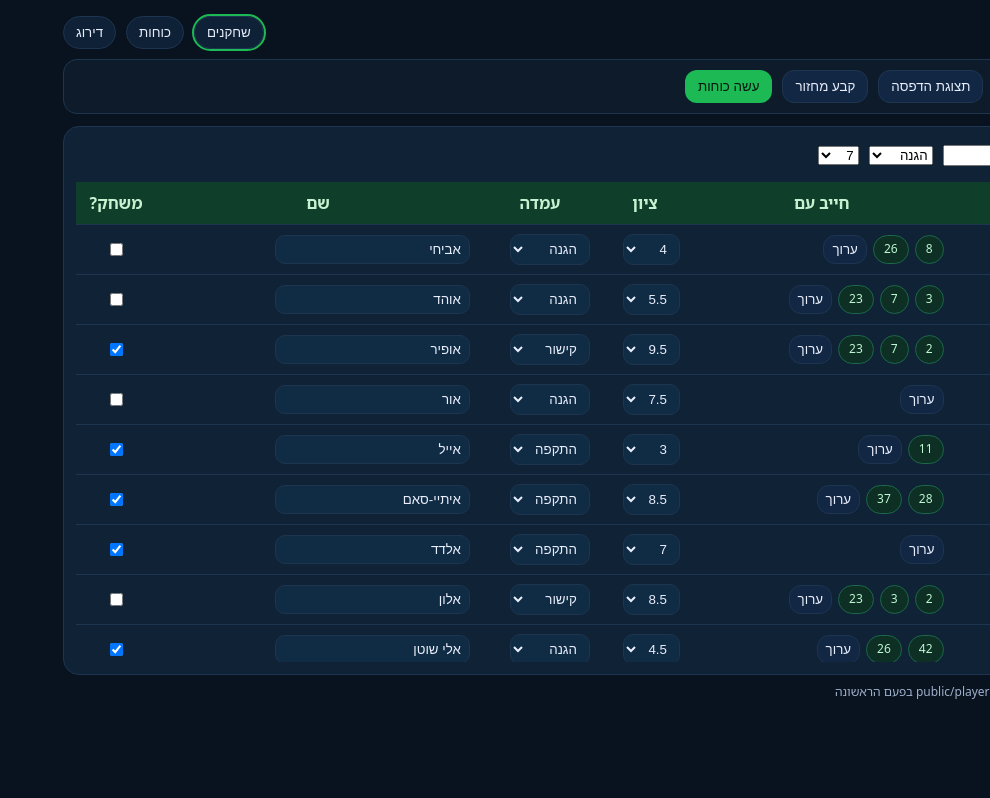
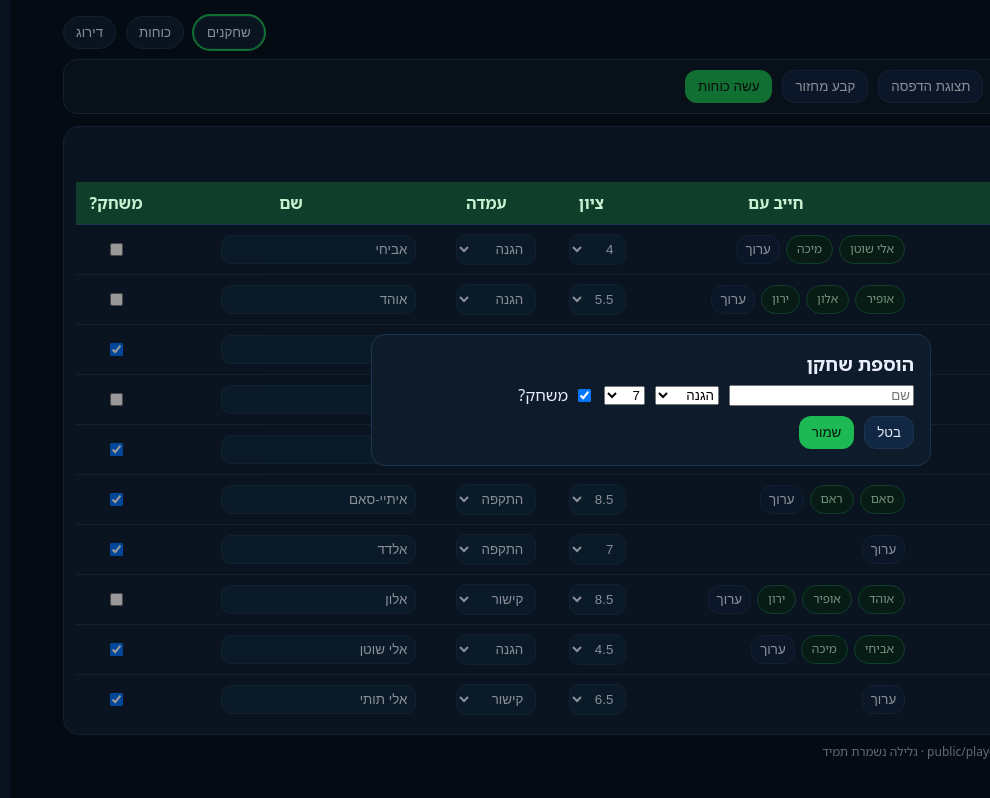
Before and after one commit to ShmuelBarazani/KATREGEL-Gan-Daniel, a React (Vite) app: page / in a window 1280 px wide. Both pictures are taken after a click on the button "הוסף שחקן". Shown: the whole page, without its empty margins (290-1280 px from the left). Built offline with nearby package versions, Linux system fonts and the light colour scheme.

Commit message:
Update App.jsx

```diff
--- a/src/App.jsx
+++ b/src/App.jsx
@@ -1,7 +1,7 @@
-import { useEffect, useMemo, useState } from 'react'
+import { useEffect, useLayoutEffect, useMemo, useRef, useState } from 'react'
 
 /* ===== נתוני קבע ===== */
-const LS_KEY = 'katregel_state_v1'
+const LS_KEY = 'katregel_state_v2'
 const POS = [ ['GK','שוער'], ['DF','הגנה'], ['MF','קישור'], ['FW','התקפה'] ]
 const RATING_STEPS = Array.from({length:19}, (_,i)=> (1 + i*0.5)) // 1..10 בקפיצות 0.5
 
@@ -10,22 +10,54 @@ const uid = () => Math.random().toString(36).slice(2) + '-' + Date.now().toStrin
 const roleName = (code) => ({GK:'שוער',DF:'הגנה',MF:'קישור',FW:'התקפה'}[code]||code)
 const normRole = (v)=>{const t=(v||'').toString().trim().toLowerCase(); if(['gk','ש','שוער'].includes(t))return 'GK'; if(['df','ה','הגנה','בלם','מגן'].includes(t))return 'DF'; if(['mf','ק','קישור','קשר'].includes(t))return 'MF'; if(['fw','ח','התקפה','חלוץ','כנף'].includes(t))return 'FW'; return ['GK','DF','MF','FW'].includes(v)?v:'MF'}
 
-/* פרסור כללי לשחקנים (תומך players.json שלך: id,name,pos,r,selected,prefer,avoid) */
+/* --- שמירת מיקום גלילה: ref + מפתח --- */
+function useStickyScroll(key){
+  const ref = useRef(null)
+  useLayoutEffect(()=>{
+    const el = ref.current; if(!el) return
+    // שחזור גלילה
+    const y = sessionStorage.getItem('scroll:'+key)
+    if(y) el.scrollTop = parseInt(y,10)
+    const onScroll = () => sessionStorage.setItem('scroll:'+key, String(el.scrollTop))
+    el.addEventListener('scroll', onScroll)
+    return ()=> el.removeEventListener('scroll', onScroll)
+  },[key])
+  return ref
+}
+
+/* פרסור שחקנים (תומך players.json שלך: id,name,pos,r,selected,prefer,avoid) */
 function parsePlayersText(text){
   text=(text||'').trim(); if(!text) return []
-  try{const arr=JSON.parse(text); if(Array.isArray(arr)) return arr.map(x=>({
+  try{
+    const arr=JSON.parse(text)
+    if(Array.isArray(arr)) return arr.map(x=>({
       id: (x.id!=null? String(x.id): uid()),
       name: x.name||x.שם,
       role: normRole(x.role||x.תפקיד||x.pos),
       rating: Number(x.rating||x.ציון||x.r||7),
       selected: Boolean(x.selected),
-    prefer: Array.isArray(x.prefer)? x.prefer.map(String):[],
-    avoid: Array.isArray(x.avoid)? x.avoid.map(String):[],
-  })).filter(p=>p.name)} catch{}
-  // שורות חופשיות/CSV
+      prefer: Array.isArray(x.prefer)? x.prefer.map(v=>String(v)):[],
+      avoid: Array.isArray(x.avoid)? x.avoid.map(v=>String(v)):[],
+    })).filter(p=>p.name)
+  }catch{}
+  // שורות/CSV
   const rows=text.split(/\r?\n/).map(l=>l.trim()).filter(Boolean); const out=[]
-  for(const r of rows){const parts=r.split(/[\t,;|]/).map(s=>s.trim()).filter(Boolean); if(parts.length===1) out.push({id:uid(),name:parts[0],role:'MF',rating:7,selected:true,prefer:[],avoid:[]}); else{const [nm,rl,rt]=parts; out.push({id:uid(),name:nm,role:normRole(rl),rating:Number(rt||7),selected:true,prefer:[],avoid:[]});}}
+  for(const r of rows){
+    const parts=r.split(/[\t,;|]/).map(s=>s.trim()).filter(Boolean)
+    if(parts.length===1) out.push({id:uid(),name:parts[0],role:'MF',rating:7,selected:true,prefer:[],avoid:[]})
+    else { const [nm,rl,rt]=parts; out.push({id:uid(),name:nm,role:normRole(rl),rating:Number(rt||7),selected:true,prefer:[],avoid:[]}) }
+  }
   return out
+}
+
+/* ממיר prefer/avoid שמכילים מזהים לשמות בפועל */
+function refsToNames(list){
+  const id2name = new Map(list.map(p=>[String(p.id), p.name]))
+  return list.map(p=>({
+    ...p,
+    prefer: (p.prefer||[]).map(x => id2name.get(String(x)) || String(x)),
+    avoid:  (p.avoid ||[]).map(x => id2name.get(String(x)) || String(x)),
+  }))
 }
 
 /* ===== אחסון מתמשך ===== */
@@ -35,15 +67,15 @@ function useStore(){
   return [state,setState]
 }
 
-/* ===== בניית כוחות מאוזנים עם אילוצים (חייב עם / לא עם) ===== */
+/* ===== בניית כוחות מאוזנים עם אילוצים ===== */
 function buildTeams(players, numTeams){
   const pool = players.filter(p=>p.selected)
   const maxPerTeam = Math.ceil(pool.length/numTeams)
   const teams = Array.from({length:numTeams},()=>({list:[], sum:0}))
+  const totalAvg = pool.length? pool.reduce((s,x)=>s+x.rating,0)/pool.length : 0
   const violatesAvoid = (team,p)=> team.list.some(x=> x.avoid?.includes(p.name) || p.avoid?.includes(x.name))
   const preferSatisfied = (team,p)=> p.prefer?.length? team.list.some(x=> p.prefer.includes(x.name) ): true
 
-  const totalAvg = pool.length? pool.reduce((s,x)=>s+x.rating,0)/pool.length : 0
   const sorted=[...pool].sort((a,b)=>b.rating-a.rating)
   for(const p of sorted){
     let bestIdx=-1, bestScore=Infinity
@@ -78,7 +110,16 @@ export default function App(){
   const [printMode,setPrintMode]=useState(false)
 
   // טעינה אוטומטית מה-public/players.json בפעם הראשונה
-  useEffect(()=>{(async()=>{ if(store.players.length>0) return; try{const r=await fetch('/players.json',{cache:'no-store'}); if(!r.ok) return; const txt=await r.text(); const parsed=parsePlayersText(txt); if(parsed.length) setStore(s=>({...s,players:parsed})) }catch{}})()},[])
+  useEffect(()=>{(async()=>{
+    if(store.players.length>0) return
+    try{
+      const r=await fetch('/players.json',{cache:'no-store'})
+      if(!r.ok) return
+      const txt=await r.text()
+      const parsed=refsToNames(parsePlayersText(txt))
+      if(parsed.length) setStore(s=>({...s,players:parsed}))
+    }catch{}
+  })()},[])
 
   const playersById=useMemo(()=>new Map(store.players.map(p=>[String(p.id),p])),[store.players])
 
@@ -100,7 +141,7 @@ export default function App(){
 
   /* -------- תוצאות ומדדים -------- */
   const [selectedSessionId,setSelectedSessionId]=useState('')
-  const resultsFor = (sid)=> store.results[sid]||{} // map playerId->goals
+  const resultsFor = (sid)=> store.results[sid]||{}
   const setResult=(sid,pid,goals)=> setStore(s=>({...s,results:{...s.results,[sid]:{...resultsFor(sid), [pid]:goals}}}))
 
   const monthOptions = Array.from({length:12},(_,i)=>i+1)
@@ -109,7 +150,7 @@ export default function App(){
   const [selYear,setSelYear]=useState(new Date().getFullYear())
 
   function goalsByRange({year,month}){
-    const out=new Map() // name->goals
+    const out=new Map()
     for(const sess of store.sessions){
       const d=new Date(sess.date)
       if((!year||d.getFullYear()===year) && (!month||d.getMonth()+1===month)){
@@ -118,7 +159,7 @@ export default function App(){
           const name=playersById.get(String(pid))?.name||pid
           out.set(name,(out.get(name)||0)+Number(g||0))
         }
-        if(withBonus){ // בונוס 3 נק׳ למלך השערים במחזור
+        if(withBonus){
           const arr=Object.entries(r).map(([pid,g])=>({pid, g:Number(g||0)})).sort((a,b)=>b.g-a.g)
           if(arr.length&&arr[0].g>0){
             const name=playersById.get(String(arr[0].pid))?.name||arr[0].pid
@@ -156,7 +197,6 @@ export default function App(){
         <button className="btn primary" onClick={makeTeams}>עשה כוחות</button>
       </div>
 
-      {/* Tabs */}
       {tab==='players' && <PlayersTab players={store.players} update={updatePlayer} remove={removePlayer} add={addPlayer} hideRatings={hideRatings} />}
       {tab==='teams'   && <TeamsTab teams={teams} clear={clearTeams} />}
       {tab==='ranking' && (
@@ -173,33 +213,33 @@ export default function App(){
           goalsByRange={goalsByRange}
           playersById={playersById}
         />)}
-
-      <div className="footer-note">שמירה: localStorage · טעינה אוטומטית מ-public/players.json בפעם הראשונה</div>
+      <div className="footer-note">שמירה: localStorage · טעינה ראשונה מ-public/players.json · גלילה נשמרת תמיד</div>
     </div>
   )
 }
 
 /* ===== רכיבי טאבים ===== */
 function PlayersTab({players, update, remove, add, hideRatings}){
-  const [editing,setEditing]=useState(null) // {id, type:'prefer'|'avoid', value}
+  const [editing,setEditing]=useState(null)   // עריכת prefer/avoid
+  const [showAdd,setShowAdd]=useState(false)  // חלונית הוספת שחקן
   const [newPlayer,setNewPlayer]=useState({name:'',role:'DF',rating:7,selected:true})
+
+  // שמירת מיקום גלילה ברשימת השחקנים
+  const wrapRef = useStickyScroll('playersTable')
+
+  // מפה id->שם כדי להציג שמות גם אם בקובץ היו מזהים
+  const idByName = new Map(players.map(p=>[String(p.id), p.name]))
 
   const sorted=[...players].sort((a,b)=> a.name.localeCompare(b.name,'he'))
 
   return (
     <div className="card">
       <div className="row" style={{marginBottom:10}}>
-        <button className="btn primary" onClick={()=>{ if(!newPlayer.name.trim())return alert('שם?'); add(newPlayer); setNewPlayer({name:'',role:'DF',rating:7,selected:true}) }}>הוסף שחקן</button>
-        <input className="mini" placeholder="שם" value={newPlayer.name} onChange={e=>setNewPlayer(p=>({...p,name:e.target.value}))} />
-        <select className="mini" value={newPlayer.role} onChange={e=>setNewPlayer(p=>({...p,role:e.target.value}))}>{POS.map(([v,t])=><option key={v} value={v}>{t}</option>)}</select>
-        {!hideRatings && (
-          <select className="mini" value={newPlayer.rating} onChange={e=>setNewPlayer(p=>({...p,rating:Number(e.target.value)}))}>
-            {RATING_STEPS.map(n=> <option key={n} value={n}>{n}</option>)}
-          </select>
-        )}
+        <button className="btn primary" onClick={()=>setShowAdd(true)}>הוסף שחקן</button>
       </div>
 
-      <div style={{maxHeight: '60vh', overflow:'auto'}}>
+      {/* רשימה גבוהה עם גלילה שנשמרת */}
+      <div className="tableWrap" ref={wrapRef}>
         <table className="table">
           <thead>
             <tr>
@@ -213,19 +253,23 @@ function PlayersTab({players, update, remove, add, hideRatings}){
             </tr>
           </thead>
           <tbody>
-            {sorted.map(p=> (
+            {sorted.map(p=> {
+              // המרת מזהים לשמות לתצוגה
+              const preferNames = (p.prefer||[]).map(x => idByName.get(String(x)) || String(x))
+              const avoidNames  = (p.avoid ||[]).map(x => idByName.get(String(x)) || String(x))
+              return (
               <tr key={p.id}>
                 <td><button className="btn danger" onClick={()=>remove(p.id)}>מחק</button></td>
                 <td>
                   <div className="chips">
-                    {(p.avoid||[]).map(n=> <span key={n} className="chip hollow">{n}</span>)}
-                    <button className="btn mini" onClick={()=>setEditing({id:p.id,type:'avoid', value:(p.avoid||[]).join(', ')})}>ערוך</button>
+                    {avoidNames.map(n=> <span key={n} className="chip hollow">{n}</span>)}
+                    <button className="btn mini" onClick={()=>setEditing({id:p.id,type:'avoid', value:avoidNames.join(', ')})}>ערוך</button>
                   </div>
                 </td>
                 <td>
                   <div className="chips">
-                    {(p.prefer||[]).map(n=> <span key={n} className="chip">{n}</span>)}
-                    <button className="btn mini" onClick={()=>setEditing({id:p.id,type:'prefer', value:(p.prefer||[]).join(', ')})}>ערוך</button>
+                    {preferNames.map(n=> <span key={n} className="chip">{n}</span>)}
+                    <button className="btn mini" onClick={()=>setEditing({id:p.id,type:'prefer', value:preferNames.join(', ')})}>ערוך</button>
                   </div>
                 </td>
                 {!hideRatings && (
@@ -243,11 +287,12 @@ function PlayersTab({players, update, remove, add, hideRatings}){
                 <td><input className="mini" value={p.name} onChange={e=>update(p.id,{name:e.target.value})}/></td>
                 <td style={{textAlign:'center'}}><input type="checkbox" checked={!!p.selected} onChange={e=>update(p.id,{selected:e.target.checked})}/></td>
               </tr>
-            ))}
+            )})}
           </tbody>
         </table>
       </div>
 
+      {/* חלונית עריכת “חייב/לא עם” */}
       {editing && (
         <div className="modal" onClick={()=>setEditing(null)}>
           <div className="box" onClick={e=>e.stopPropagation()}>
@@ -261,28 +306,55 @@ function PlayersTab({players, update, remove, add, hideRatings}){
           </div>
         </div>
       )}
+
+      {/* חלונית הוספת שחקן */}
+      {showAdd && (
+        <div className="modal" onClick={()=>setShowAdd(false)}>
+          <div className="box" onClick={e=>e.stopPropagation()}>
+            <h3>הוספת שחקן</h3>
+            <div className="row">
+              <input className="mini" placeholder="שם" value={newPlayer.name} onChange={e=>setNewPlayer(p=>({...p,name:e.target.value}))} />
+              <select className="mini" value={newPlayer.role} onChange={e=>setNewPlayer(p=>({...p,role:e.target.value}))}>{POS.map(([v,t])=><option key={v} value={v}>{t}</option>)}</select>
+              <select className="mini" value={newPlayer.rating} onChange={e=>setNewPlayer(p=>({...p,rating:Number(e.target.value)}))}>
+                {RATING_STEPS.map(n=> <option key={n} value={n}>{n}</option>)}
+              </select>
+              <label className="switch"><input type="checkbox" checked={newPlayer.selected} onChange={e=>setNewPlayer(p=>({...p,selected:e.target.checked}))}/> משחק?</label>
+            </div>
+            <div className="row" style={{marginTop:10}}>
+              <button className="btn" onClick={()=>setShowAdd(false)}>בטל</button>
+              <button className="btn primary" onClick={()=>{
+                if(!newPlayer.name.trim()) return alert('שם?')
+                add(newPlayer); setNewPlayer({name:'',role:'DF',rating:7,selected:true}); setShowAdd(false)
+              }}>שמור</button>
+            </div>
+          </div>
+        </div>
+      )}
     </div>
   )
 }
 
 function TeamsTab({teams, clear}){
+  const wrapRef = useStickyScroll('teamsWrap')
   if(!teams || teams.length===0) return <div className="card"><p className="footer-note">עוד לא נוצרו כוחות. לחץ "עשה כוחות" למעלה.</p></div>
   return (
     <div className="grid-2">
+      <div className="tableWrap" ref={wrapRef} style={{gridColumn:'1 / -1'}}>
         {teams.map((team,idx)=>{
           const avg = team.length? (team.reduce((s,p)=>s+Number(p.rating),0)/team.length).toFixed(2):'—'
           return (
-          <div key={idx} className="card">
+            <div key={idx} className="card" style={{marginBottom:10}}>
               <div className="section-title">קבוצה {idx+1} · ממוצע {avg}</div>
-            <div className="chips" style={{gap:8, display:'grid'}}>
-              {team.map(p=> <div key={p.id} className="row" style={{justifyContent:'space-between'}}>
+              {team.map(p=> (
+                <div key={p.id} className="row" style={{justifyContent:'space-between'}}>
                   <span>• {p.name}</span>
                   <span className="footer-note">{roleName(p.role)} {!isNaN(p.rating)? `· ${p.rating}`:''}</span>
-              </div>)}
                 </div>
+              ))}
             </div>
           )
         })}
+      </div>
       <div className="card"><button className="btn" onClick={clear}>נקה</button></div>
     </div>
   )
@@ -290,6 +362,7 @@ function TeamsTab({teams, clear}){
 
 function RankingTab({sessions,selectedSessionId,setSelectedSessionId,results,setResult,monthOptions,selMonth,setSelMonth,selYear,setSelYear,withBonus,setWithBonus,goalsByRange,playersById}){
   const selected = sessions.find(s=>s.id===selectedSessionId)
+  const wrapRef = useStickyScroll('rankingWrap')
   return (
     <div className="grid-2">
       <div className="card">
@@ -301,9 +374,9 @@ function RankingTab({sessions,selectedSessionId,setSelectedSessionId,results,set
           </select>
         </div>
         {!selected? <p className="footer-note">בחר מחזור מהרשימה כדי להזין תוצאות.</p> : (
-          <div style={{marginTop:10}}>
+          <div className="tableWrap" ref={wrapRef} style={{marginTop:10}}>
             {selected.teams.map((team,idx)=> (
-              <div key={idx} className="card" style={{background:'#0d1b2a'}}>
+              <div key={idx} className="card" style={{background:'#0d1b2a', marginBottom:10}}>
                 <div className="section-title">קבוצה {idx+1}</div>
                 <div className="row" style={{display:'grid', gridTemplateColumns:'1fr 120px', gap:8}}>
                   {team.map(pid=>{
@@ -318,19 +391,6 @@ function RankingTab({sessions,selectedSessionId,setSelectedSessionId,results,set
               </div>
             ))}
             <p className="footer-note">הזנת שערים נשמרת אוטומטית.</p>
-          </div>
-        )}
-      </div>
-
-      <div className="card">
-        <div className="section-title">מחזורים שמורים</div>
-        {sessions.length===0? <p className="footer-note">אין מחזורים עדיין. צור כוחות ולחץ "קבע מחזור".</p> : (
-          <div className="chips" style={{display:'grid'}}>
-            {sessions.map(s=>{const d=new Date(s.date); const label=d.toLocaleDateString('he-IL'); return (
-              <div key={s.id} className="row" style={{justifyContent:'space-between'}}>
-                <span>• {label} · {s.teams.length} קבוצות</span>
-              </div>
-            )})}
           </div>
         )}
       </div>
```
Lines whose indentation alone changed are shown as unchanged.
